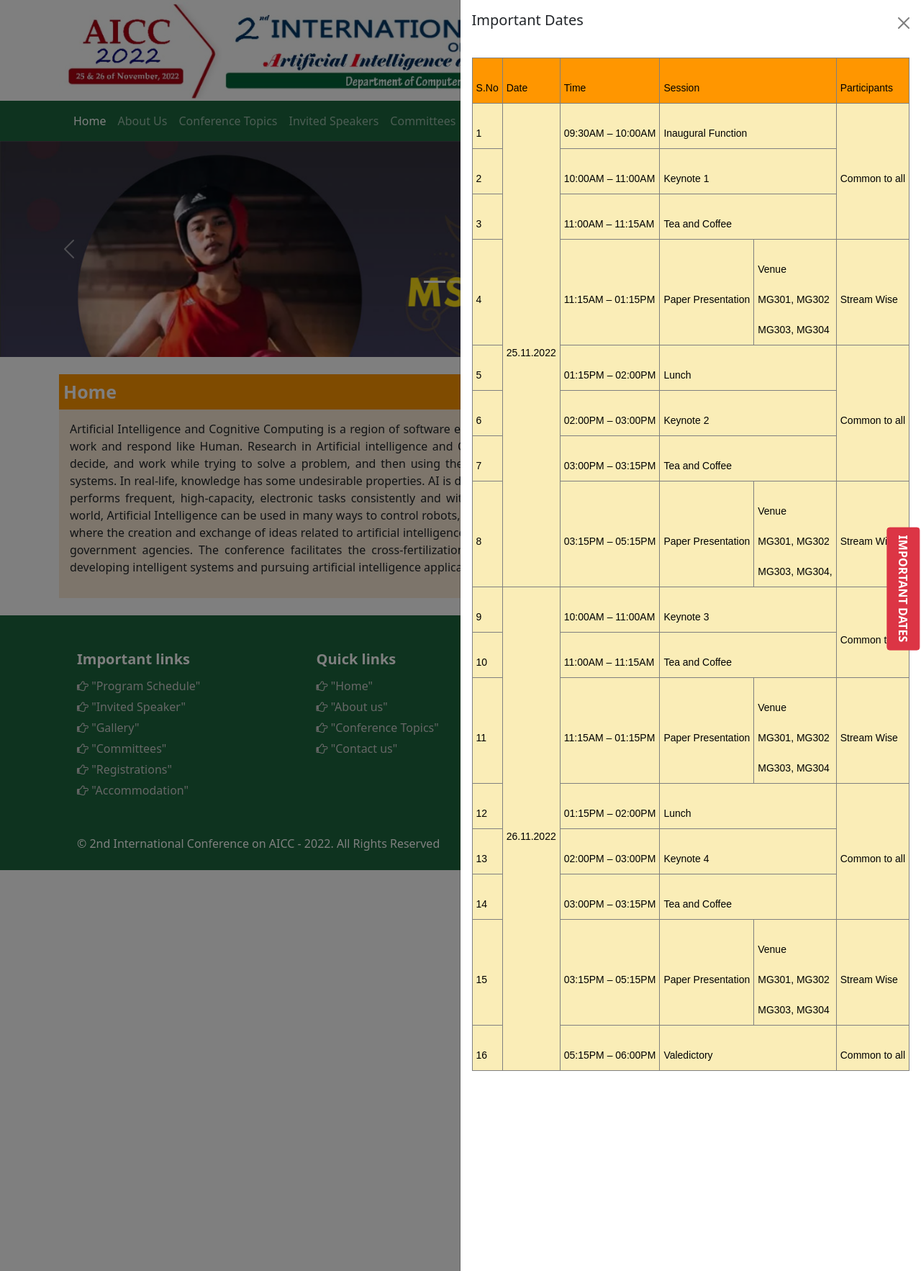
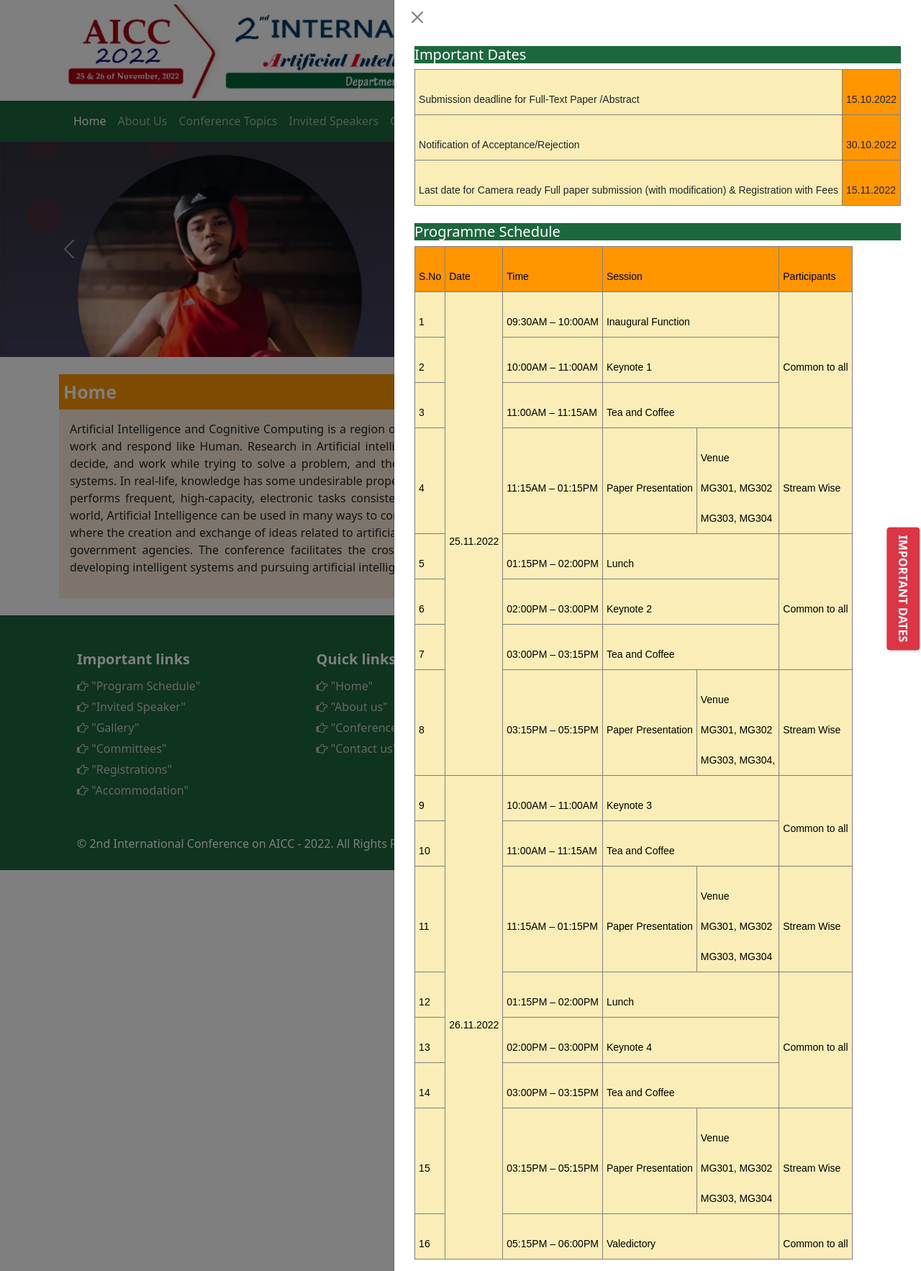
Before and after one commit to Vivekananda-S/cseconferenceHtml, a PHP site: page / in a window 1280 px wide, after a click on "IMPORTANT DATES". Shown: the whole page at 72% size. Run offline with PHP 8.4, Linux system fonts and the light colour scheme.

Commit message:
Program scd updated

```diff
--- a/Styles/css1.css
+++ b/Styles/css1.css
@@ -22,6 +22,9 @@ a:hover{
 /* right canvas css*/
 .offcanvas{
     width: fit-content;
+}
+.txt_w{
+    color: white;
 }
 /* table css*/
 .tg  {border-collapse:collapse;border-spacing:0;}
@@ -50,6 +53,9 @@ a:hover{
 /*content css*/
 .bgcolor_paleyellow{
     background-color: #faebd7;
+}
+.bg_transparent{
+    border: transparent;
 }
 .padding_size15{
     padding: 15px;
--- a/index.html
+++ b/index.html
@@ -91,11 +91,40 @@
     <button class="btn btn-danger bttn-custom" type="button" data-bs-toggle="offcanvas" data-bs-target="#offcanvasRight" aria-controls="offcanvasRight">Important Dates</button>
     <div class="offcanvas offcanvas-end" tabindex="-1" id="offcanvasRight" aria-labelledby="offcanvasRightLabel">
       <div class="offcanvas-header">
-        <h5 id="offcanvasRightLabel">Important Dates</h5>
         <button type="button" class="btn-close text-reset" data-bs-dismiss="offcanvas" aria-label="Close"></button>
       </div>
       <div class="offcanvas-body">
-
+        <div class="container">
+          <h5 class="bg_green txt_w">Important Dates</h5>
+          <style type="text/css">
+            .tg_tab1  {border-collapse:collapse;border-spacing:0;}
+            .tg_tab1 td{border-color:black;border-style:solid;border-width:1px;font-family:Arial, sans-serif;font-size:14px;
+              overflow:hidden;padding:10px 5px;word-break:normal;}
+            .tg_tab1 th{border-color:black;border-style:solid;border-width:1px;font-family:Arial, sans-serif;font-size:14px;
+              font-weight:normal;overflow:hidden;padding:10px 5px;word-break:normal;}
+            .tg_tab1 .tg-wppm{background-color:#faedb7;border-color:inherit;text-align:left;vertical-align:bottom}
+            .tg_tab1 .tg-pii6{background-color:#ff9600;border-color:inherit;text-align:left;vertical-align:middle}
+            </style>
+            <table class="tg_tab1">
+            <thead>
+              <tr>
+                <th class="tg-wppm">   <br>Submission   deadline for Full-Text Paper /Abstract   </th>
+                <th class="tg-pii6">   <br>15.10.2022   </th>
+              </tr>
+            </thead>
+            <tbody>
+              <tr>
+                <td class="tg-wppm">   <br>Notification of   Acceptance/Rejection     </td>
+                <td class="tg-pii6">   <br>30.10.2022   </td>
+              </tr>
+              <tr>
+                <td class="tg-wppm">   <br>Last date for   Camera ready Full paper submission (with modification) &amp; Registration   with Fees   </td>
+                <td class="tg-pii6">   <br>15.11.2022   </td>
+              </tr>
+            </tbody>
+            </table>
+          <br>
+          <h5 class="bg_green txt_w">Programme Schedule</h5>
           <table class="tg">
           <thead>
             <tr>
@@ -204,6 +233,7 @@
             </tr>
           </tbody>
           </table>
+        </div>
       </div>
     </div>
 
@@ -278,7 +308,7 @@ AICC 2022 provides a major international forum where the creation and exchange o
               <div class="col-md-6">
                 <div class="paddding25">
                   <h5 class="headingfonts">Important links</h5>
-                  <a href="/" class="footerlinks">
+                  <a class="footerlinks" data-bs-toggle="offcanvas" data-bs-target="#offcanvasRight" aria-controls="offcanvasRight">
                     <i class="fa fa-hand-o-right" aria-hidden="true"></i>
                   "Program Schedule"</a>
                   <a href="/Pages/InvitedSpeakers.html" class="footerlinks">
```
